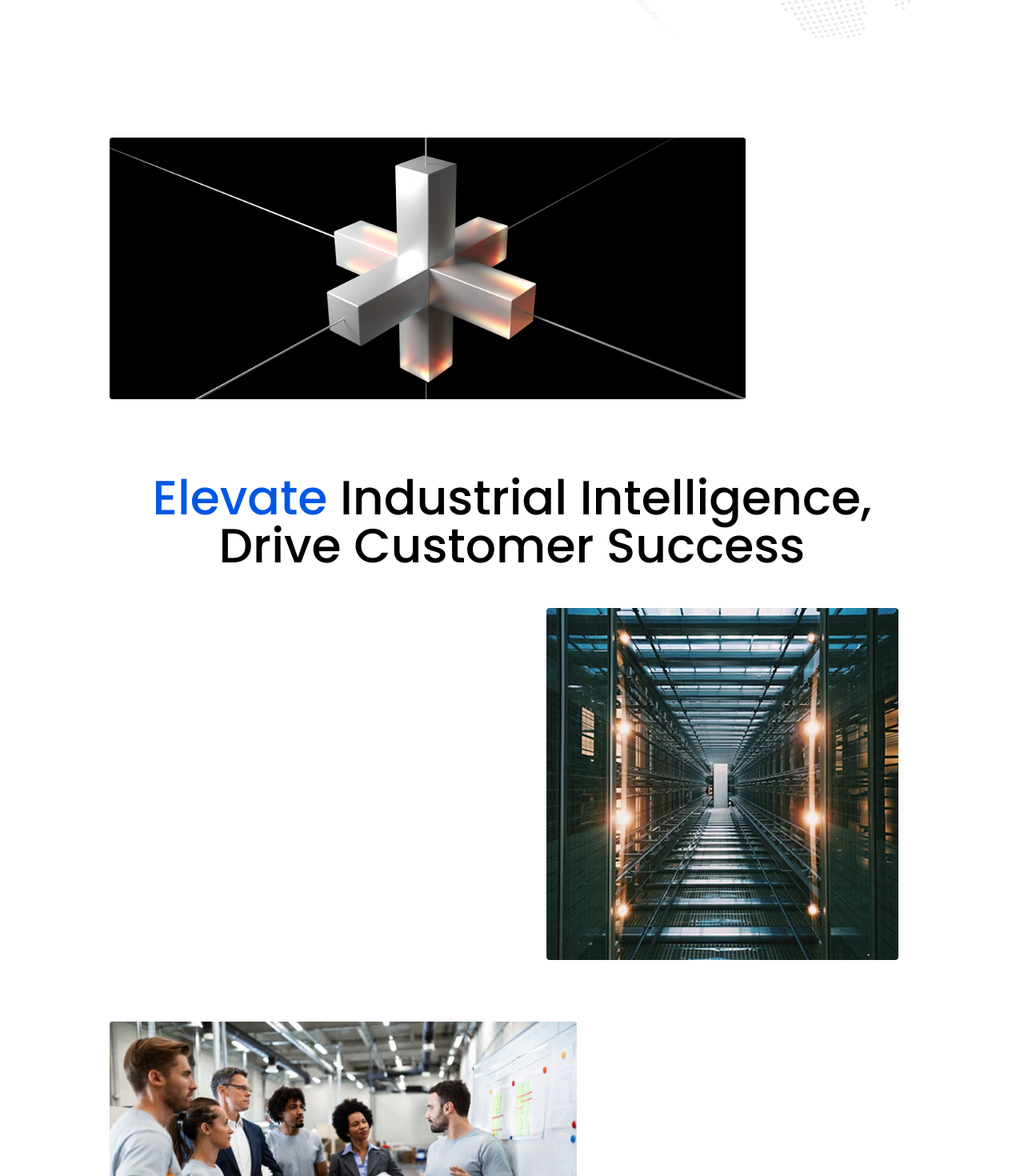
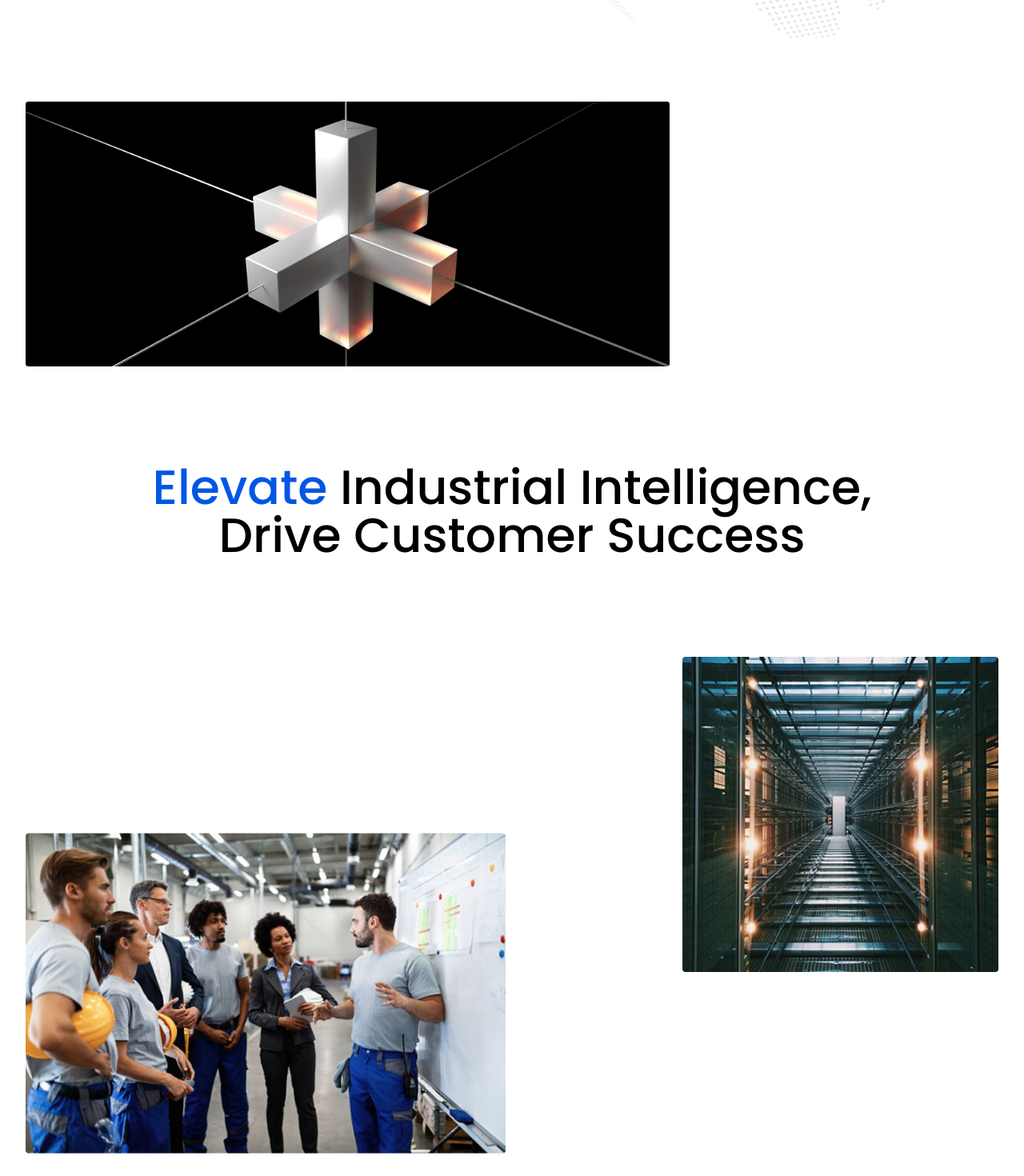
Before and after one commit to zhenqiteo/next-contentful-test, a Next.js app: page / in a window 1280 px wide. Shown: the part 1500-2970 px from the top of the page at 80% size. Built offline with nearby package versions, Linux system fonts and the light colour scheme.

Commit message:
aligned home page sections and fixed grid

```diff
--- a/app/components/StatementSection.tsx
+++ b/app/components/StatementSection.tsx
@@ -42,31 +42,29 @@
   ];
 
   return (
-    <section className="py-20 min-h-full">
-      <div className="container mx-auto px-4 sm:px-6 lg:px-8">
+    <section className="py-20">
         {/* Grid Container */}
         <div
           className={`
           grid
-          grid-cols-1 gap-8                    /* Mobile: single column */
-          md:grid-cols-12 md:grid-rows-[auto_auto_auto] md:gap-12  /* Desktop: 12 columns */
-          min-h-screen
+          grid-cols-1 gap-4                  /* Mobile: single column */
+          md:grid-cols-6 md:grid-rows-[1fr_1fr_2fr] /* Desktop: 4 columns */
         `}
         >
           {/* Top Image: spans 8 columns */}
-          <div className="md:col-span-8 md:col-start-2 relative h-[300px] md:h-[417px]">
+          <div className="w-full md:col-start-1 md:col-span-4 relative aspect-[1015/417]">
             <Image
               src={images[0].src}
               alt={images[0].alt}
               fill
               className="object-contain"
-              sizes="(max-width: 768px) 100vw, 66vw"
+              sizes="(max-width: 768px) 100vw, 75vw"
               priority
             />
           </div>
 
           {/* Tagline: spans full width */}
-          <div className="md:col-span-full md:row-start-2">
+          <div className="md:col-span-full h-full flex items-center justify-center px-8">
             <h2 className="text-center text-2xl md:text-6xl font-medium">
               <span className="text-[var(--color-SIB-blue)]">Elevate</span>{" "}
               Industrial Intelligence,
@@ -75,28 +73,29 @@
             </h2>
           </div>
 
-          {/* Bottom Images */}
-          <div className="md:col-span-5 md:col-start-7 md:row-start-3 relative h-[300px] md:h-[440px]">
+          {/* Right Image - takes up last column */}
+          <div className="w-full h-full md:col-start-5 md:col-span-2 md:row-start-3 relative aspect-square">
             <Image
               src={images[1].src}
               alt={images[1].alt}
-              fill
-              className="object-contain"
-              sizes="(max-width: 768px) 100vw, 40vw"
+              width={440}
+              height={440}
+              className="w-full h-auto object-contain"
+              sizes="(max-width: 768px) 50vw, 25vw"
             />
           </div>
 
-          <div className="md:col-span-6 md:col-start-2 md:row-start-[3.5] relative h-[300px] md:h-[447px]">
+          <div className="w-full h-full md:col-start-1 md:col-span-3 md:row-start-3 md:translate-y-1/3 relative aspect-[670/447]">
             <Image
               src={images[2].src}
               alt={images[2].alt}
-              fill
-              className="object-contain"
-              sizes="(max-width: 768px) 100vw, 50vw"
+              width={670}
+              height={447}
+              className="w-full h-auto object-contain"
+              sizes="(max-width: 768px) 50vw, 50vw"
             />
           </div>
         </div>
-      </div>
     </section>
   );
 };
--- a/app/components/StatisticsSection.tsx
+++ b/app/components/StatisticsSection.tsx
@@ -92,7 +92,7 @@
       />
 
       {/* Content */}
-      <div className="relative z-10 max-w-7xl mx-auto px-4 sm:px-6 lg:px-8 font-medium">
+      <div className="relative z-10 font-medium">
         <div className="mb-16">
           <span className="text-[var(--color-SIB-black)] text-base font-poppins flex items-center gap-2">
             <svg
--- a/app/page.tsx
+++ b/app/page.tsx
@@ -7,15 +7,25 @@
 import LogoScrollSection from "./components/LogoScrollSection";
 import StatementSection from "./components/StatementSection";
 
+// Create a layout wrapper component in the same file or as a separate component
+const SectionWrapper = ({ children, className = "" }: { children: React.ReactNode; className?: string }) => {
+  return (
+    <div className={`max-w-7xl mx-auto px-4 sm:px-6 lg:px-8 ${className}`}>
+      {children}
+    </div>
+  );
+};
+
 export default function HomePage() {
   const [activeIndustry, setActiveIndustry] = useState(0);
 
   return (
     <main>
       <HomePageHero />
-      <StatisticsSection />
-      {/* Trusted Companies Logo Section */}
-      <StatementSection />
+      <SectionWrapper>
+        <StatisticsSection />
+        <StatementSection />
+      </SectionWrapper>
       <LogoScrollSection logoCount={6} />
     </main>
   );
```
Also changed, not shown: 1 other file (tests, documents, lock files or other folders).
